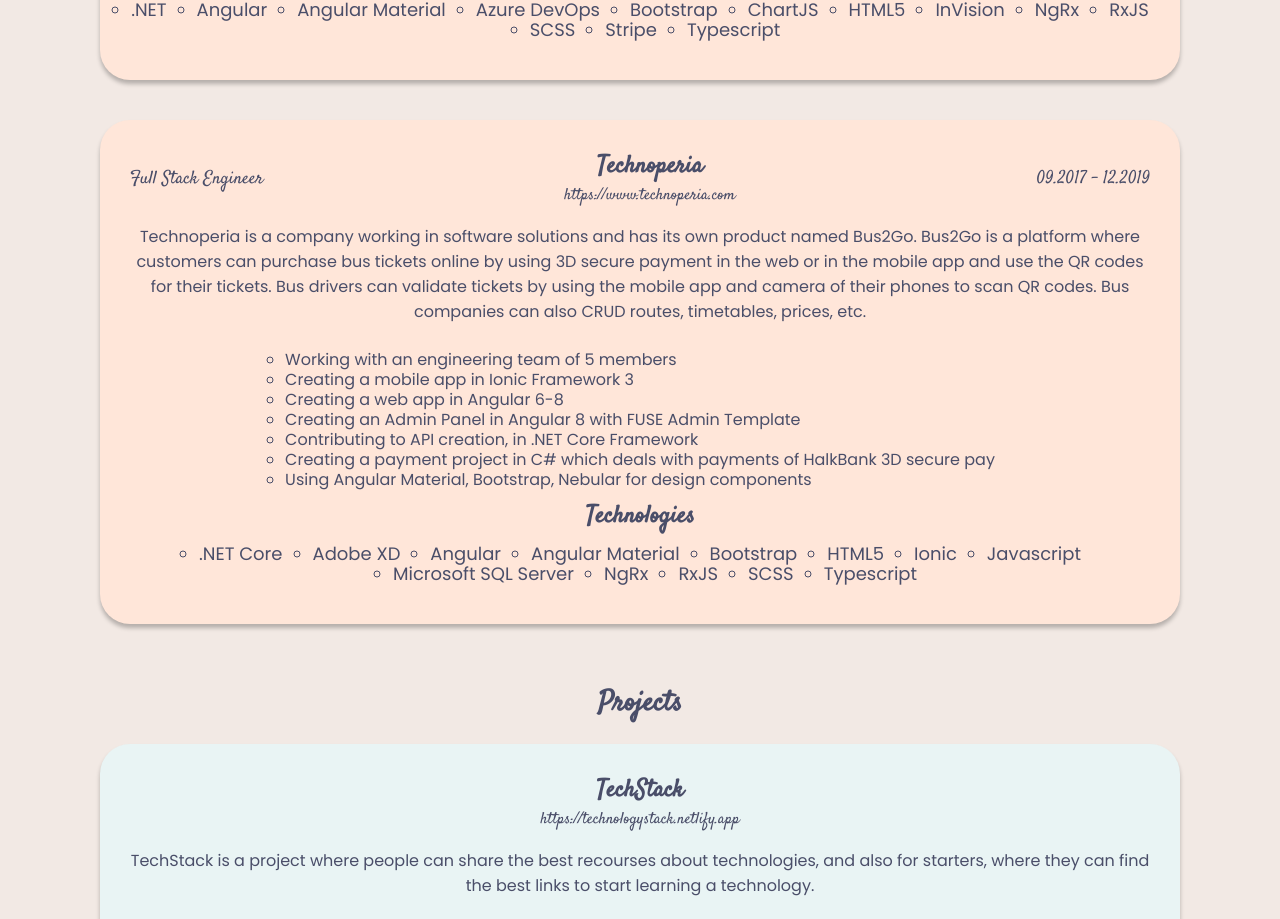
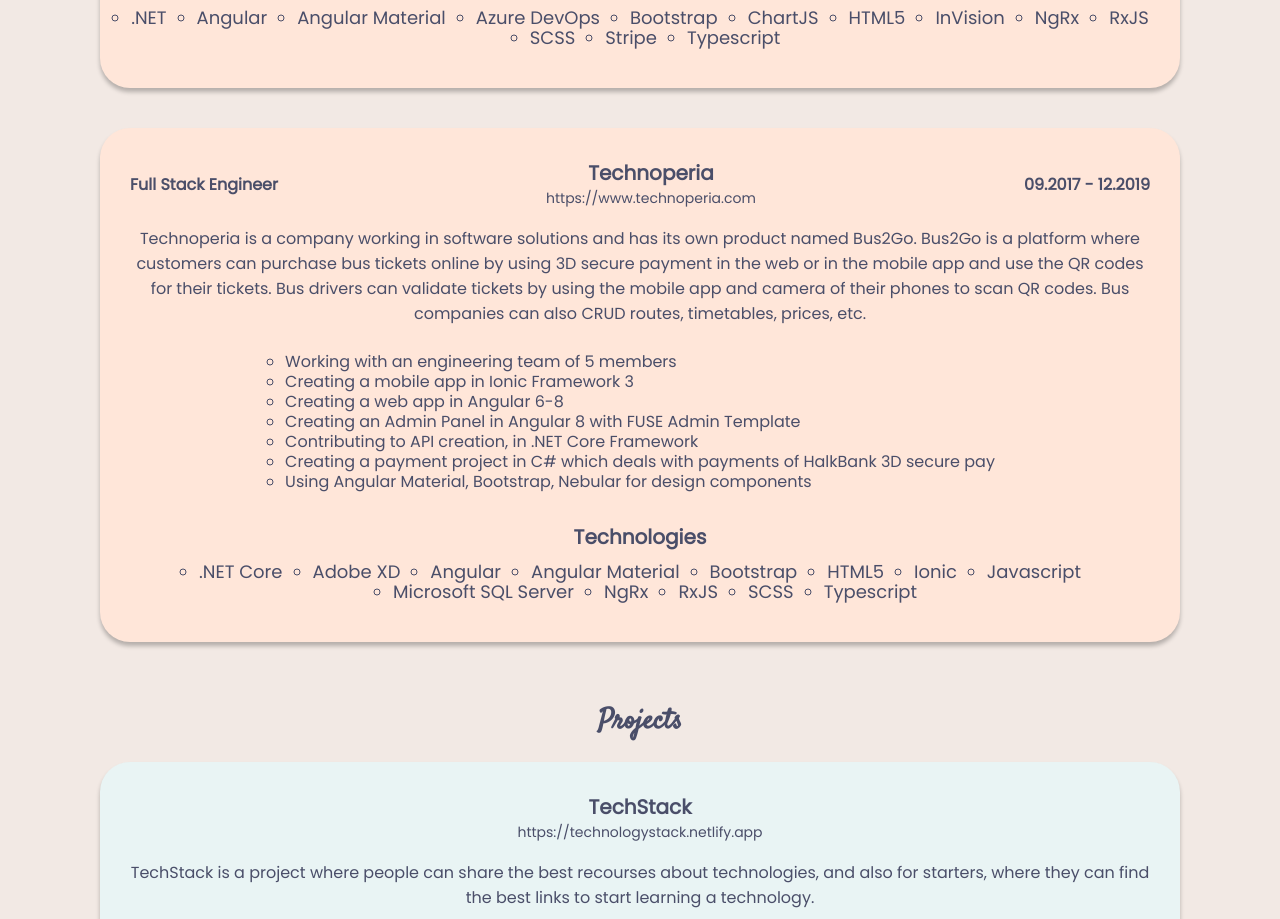
Before and after one commit to ibrahim94ali/porfolio, a Next.js app: page /programming in a window 1280 px wide. Shown: the part 1878-2797 px from the top of the page. Built offline with nearby package versions, Linux system fonts and the light colour scheme.

Commit message:
improved fonts

```diff
--- a/components/Experience.js
+++ b/components/Experience.js
@@ -20,7 +20,7 @@
           <li key={res}>{res}</li>
         ))}
       </ul>
-      <h3>Technologies</h3>
+      <h3 className={styles.techs}>Technologies</h3>
       <ul className={styles.techUl}>
         {experience.technologies
           .sort((a, b) => (a > b ? 1 : -1))
--- a/components/Project.js
+++ b/components/Project.js
@@ -16,7 +16,7 @@
           <li key={res}>{res}</li>
         ))}
       </ul>
-      <h3>Technologies</h3>
+      <h3 className={styles.techs}>Technologies</h3>
       <ul className={styles.techUl}>
         {project.technologies
           .sort((a, b) => (a > b ? 1 : -1))
--- a/styles/Experience.module.scss
+++ b/styles/Experience.module.scss
@@ -16,8 +16,8 @@
   margin: 2rem 0;
 
   h3 {
-    font-family: Satisfy;
-    font-size: 2.4rem;
+    font-family: Poppins;
+    font-size: 2rem;
     color: $color-primary;
     margin: 0;
   }
@@ -29,8 +29,9 @@
     align-self: stretch;
 
     span {
-      font-family: Satisfy;
-      font-size: 1.8rem;
+      font-family: Poppins;
+      font-weight: bold;
+      font-size: 1.6rem;
       color: $color-primary;
     }
 
@@ -41,8 +42,8 @@
       align-items: center;
 
       a {
-        font-family: Satisfy;
-        font-size: 1.6rem;
+        font-family: Poppins;
+        font-size: 1.4rem;
         color: $color-primary;
         cursor: pointer;
         @include underline-on-hover($color-primary);
@@ -68,6 +69,10 @@
     }
   }
 
+  .techs {
+    margin-top: 2rem;
+  }
+
   .techUl {
     display: flex;
     justify-content: center;
--- a/styles/Programming.module.scss
+++ b/styles/Programming.module.scss
@@ -55,10 +55,9 @@
         justify-content: center;
         align-items: center;
         span {
-          font-family: Satisfy;
+          font-family: Poppins;
           color: $color-primary;
-          font-size: 2rem;
-          letter-spacing: 1px;
+          font-size: 1.8rem;
           font-weight: bold;
         }
         .skillFullLine {
--- a/styles/Project.module.scss
+++ b/styles/Project.module.scss
@@ -16,8 +16,8 @@
   margin: 2rem 0;
 
   h3 {
-    font-family: Satisfy;
-    font-size: 2.4rem;
+    font-family: Poppins;
+    font-size: 2rem;
     color: $color-primary;
     margin: 0;
   }
@@ -29,8 +29,8 @@
     align-items: center;
 
     a {
-      font-family: Satisfy;
-      font-size: 1.6rem;
+      font-family: Poppins;
+      font-size: 1.4rem;
       color: $color-primary;
       cursor: pointer;
       @include underline-on-hover($color-primary);
@@ -55,6 +55,10 @@
     }
   }
 
+  .techs {
+    margin-top: 2rem;
+  }
+
   .techUl {
     display: flex;
     justify-content: center;
```
